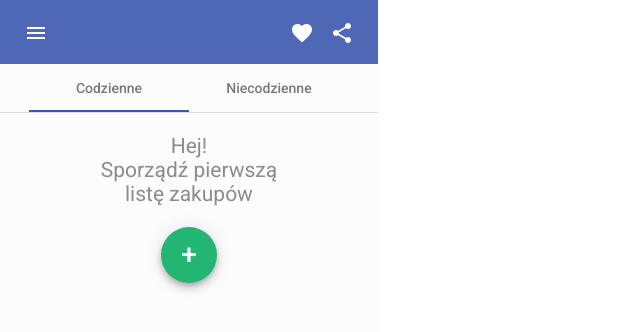
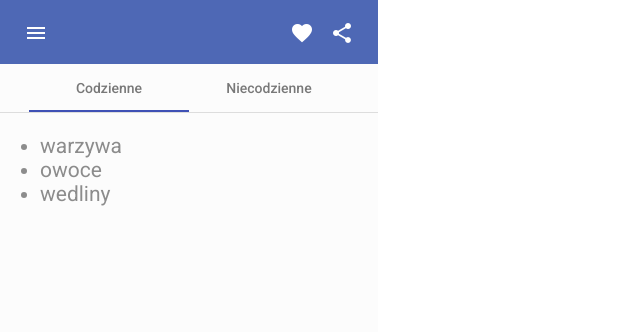
Before and after one commit to kfaldzinski/shoppinglists, an Angular app: page / in a window 1280 px wide. Shown: the top 332 px of the page, without its empty margins (0-640 px from the left). Built offline with nearby package versions, Linux system fonts and the light colour scheme.

Commit message:
Add ngIf and ngFor

```diff
--- a/src/app/app.module.ts
+++ b/src/app/app.module.ts
@@ -11,6 +11,7 @@ import { MatTabsModule } from '@angular/material/tabs';
 import { MatToolbarModule } from '@angular/material/toolbar';
 import { MatIconModule } from '@angular/material/icon';
 import { MatInputModule } from '@angular/material/input';
+import {MatExpansionModule} from '@angular/material/expansion';
 
 @NgModule({
   declarations: [
@@ -28,6 +29,7 @@ import { MatInputModule } from '@angular/material/input';
     MatToolbarModule,
     MatIconModule,
     MatInputModule,
+    MatExpansionModule,
   ],
   providers: [],
   bootstrap: [AppComponent]
--- a/src/app/components/shopping-lists/shopping-lists.component.html
+++ b/src/app/components/shopping-lists/shopping-lists.component.html
@@ -14,9 +14,16 @@
   <mat-tab label="Codzienne"></mat-tab>
   <mat-tab label="Niecodzienne"></mat-tab>
 </mat-tab-group>
-<p>
-Hej!<br>
-Sporządź pierwszą<br>
-listę zakupów
-</p>
-<button mat-fab a [routerLink]="'/new-shopping-list'" class="example-button-container plus-button">+</button>
+<ul *ngIf = "lists.length > 0">
+  <li *ngFor = "let list of lists">
+    {{list.name}}
+  </li>
+</ul>
+<div *ngIf = "lists.length == 0">
+  <p>
+  Hej!<br>
+  Sporządź<br>
+  listę zakupów
+  </p>
+  <button mat-fab a [routerLink]="'/new-shopping-list'" class="example-button-container plus-button">+</button>
+</div>
--- a/src/app/components/shopping-lists/shopping-lists.component.scss
+++ b/src/app/components/shopping-lists/shopping-lists.component.scss
@@ -22,3 +22,7 @@ p {
 .example-spacer {
     flex: 1 1 auto;
 }
+
+.mat-form-field + .mat-form-field {
+    margin-left: 8px;
+}
--- a/src/app/components/shopping-lists/shopping-lists.component.ts
+++ b/src/app/components/shopping-lists/shopping-lists.component.ts
@@ -1,4 +1,5 @@
 import { Component, OnInit } from '@angular/core';
+import { ShoppingListsService } from '../../services/shopping-lists.service';
 
 @Component({
   selector: 'app-shopping-lists',
@@ -6,10 +7,16 @@ import { Component, OnInit } from '@angular/core';
   styleUrls: ['./shopping-lists.component.scss']
 })
 export class ShoppingListsComponent implements OnInit {
+//instancja klasy ShoppingListsComponent
+public lists = [];
 
-  constructor() { }
+  constructor(private shoppingListsService: ShoppingListsService) {
+   }
 
   ngOnInit(): void {
+    //pobieram z serwisu listy zakupów
+    this.lists = this.shoppingListsService.getAllShoppingLists();
+
   }
 
 }
--- a/src/app/services/shopping-lists.service.ts
+++ b/src/app/services/shopping-lists.service.ts
@@ -16,9 +16,11 @@ export class ShoppingListsService {
   }
 
   constructor() {
+    //instancja klasy ShoppingList
     const warzywa = new ShoppingList('warzywa');
     let product = new Product('marchew', 1, 10, 5);
     warzywa.products.push(product);
+    //pole klasy ShoppingList
     product = new Product('ziemniak', 2, 5, 8);
     warzywa.products.push(product);
     product = new Product('fasola', 1, 10, 5);
@@ -33,16 +35,14 @@ export class ShoppingListsService {
     product = new Product('maliny', 8, 6, 7);
     this.allShoppingLists.push(owoce);
 
-    const wędliny = new ShoppingList('wędliny');
+    const wedliny = new ShoppingList('wedliny');
     product = new Product('szynka', 2, 5, 6);
-    wędliny.products.push(product);
+    wedliny.products.push(product);
     product = new Product('kiełbasa', 3, 5, 9);
-    wędliny.products.push(product);
+    wedliny.products.push(product);
     product = new Product('polędwica', 3, 6, 8);
-    wędliny.products.push(product);
-    this.allShoppingLists.push(wędliny);
-
-    ///njkkk
+    wedliny.products.push(product);
+    this.allShoppingLists.push(wedliny);
 
   }
 }
```
